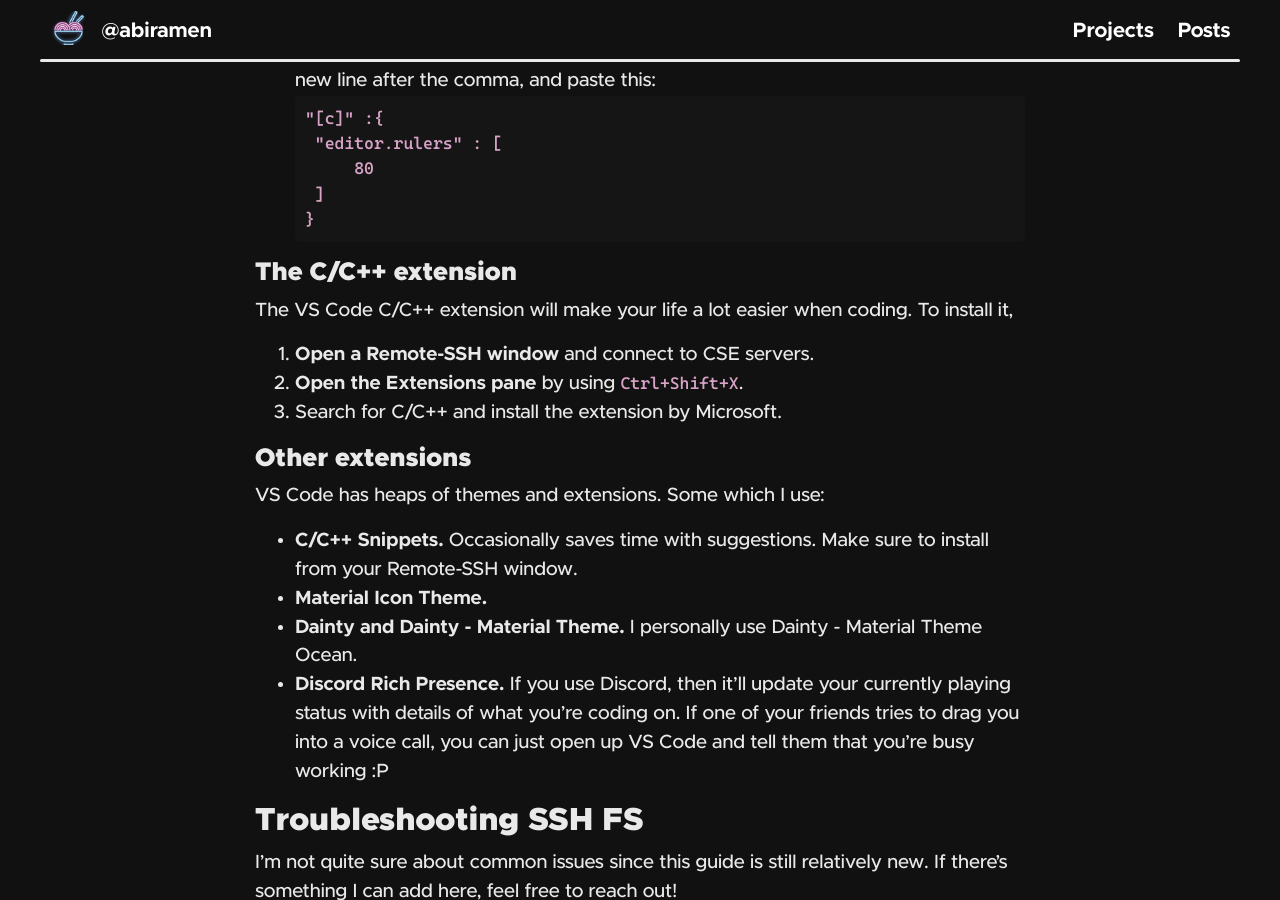
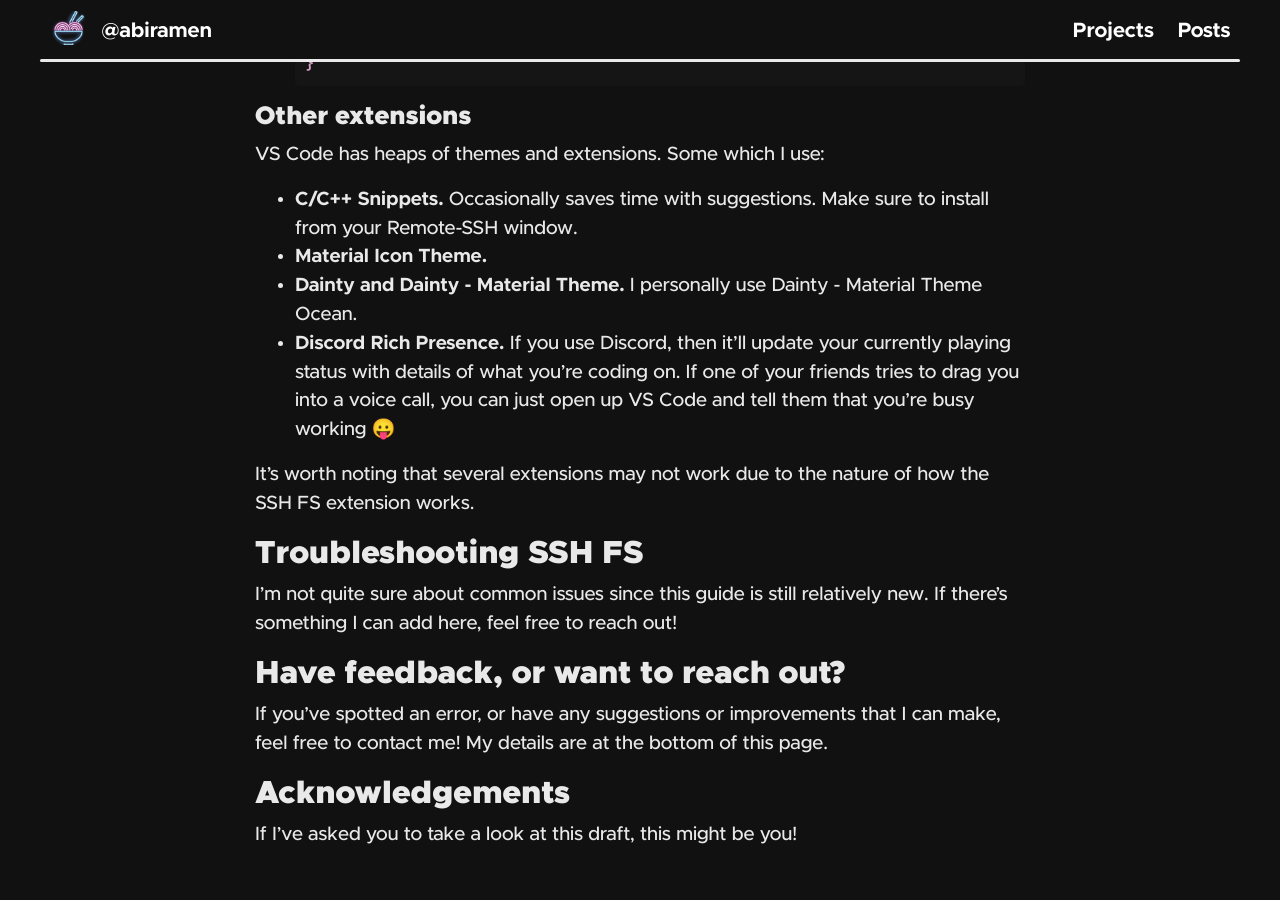
Before and after one commit to jeffreydyao/abiramen.github.io, a Jekyll site: the page built from _posts/2021-08-28-cse-setup.md, in a window 1280 px wide and 900 px high, scrolled down 10384 px. Built offline with Jekyll 4.4.1, drawn with Linux system fonts in a browser that asks for light colours; nearby versions of some CDN libraries; comment, search, counter and statistics services are not loaded; some of the changed text lies outside the part shown.

Commit message:
Make some minor updates to drafts

````diff
--- a/_posts/2021-08-28-cse-setup.md
+++ b/_posts/2021-08-28-cse-setup.md
@@ -11,13 +12,9 @@
 {: .alert .alert-red}
 This post is still in draft mode! If you've stumbled upon this, come back in a day or two if you're eager to try it out, and don't share it around quite yet.
 
-{: .alert}
-If you followed the pre-August 2021 version of this guide, you may want to consider following these updated instructions. The old version is unreliable during exam periods due to the load it places on CSE servers, and will likely become unsupported by CSE eventually.
-
 We're going to be setting up a text editor called Visual Studio Code, or VS Code, to remotely work on the CSE computers without needing a VNC client!
 
 ## Why are we doing this?
-
 You've likely used a program called TigerVNC to connect to the School of CSE's computers before, which provides you a visual interface with a full desktop environment, very similar to the experience you would get out of sitting in front of a physical computer on campus. [^1]
 
 [^1]: ah yes, back in the good old days where this was actually possible 😔
@@ -136,7 +133,7 @@
 1. **You'll be asked where you want to save the key.** Leave this blank, and press <kbd>Enter</kbd>.
 1. **You'll be asked to set a password.** Leave this blank, and press <kbd>Enter</kbd> again. Do the same when you are asked to confirm it.
 
-Your computer has now generated two files: `id_rsa` and `id_rsa.pub`. The `id_rsa.pub` file is what's called a public key, while `id_rsa` is a private key. **Never share (or really, even open) your private key.** It's called a private key for a reason ~~(that is, because you should share it with the world :P)~~.
+Your computer has now generated two files: `id_rsa` and `id_rsa.pub`. The `id_rsa.pub` file is what's called a public key, while `id_rsa` is a private key. **Never share (or really, even open) your private key.** It's called a private key for a reason ~~(that is, because you should share it with the world)~~.
 
 ### Part 5: Using the keypair on CSE machines
 For this to work, we need to give the CSE machines the **public** half of your keypair. If you're on Linux/macOS, this should be pretty easy, but if you're on Windows 10, there's a few more steps.
@@ -199,18 +196,14 @@
 }
 ```
 
-### The C/C++ extension
-The VS Code C/C++ extension will make your life a lot easier when coding. To install it,
-1. **Open a Remote-SSH window** and connect to CSE servers.
-1. **Open the Extensions pane** by using `Ctrl+Shift+X`.
-1. Search for C/C++ and install the extension by Microsoft.
-
 ### Other extensions
 VS Code has heaps of themes and extensions. Some which I use:
 - **C/C++ Snippets.** Occasionally saves time with suggestions. Make sure to install from your Remote-SSH window.
 - **Material Icon Theme.**
 - **Dainty and Dainty - Material Theme.** I personally use Dainty - Material Theme Ocean.
-- **Discord Rich Presence.** If you use Discord, then it'll update your currently playing status with details of what you're coding on. If one of your friends tries to drag you into a voice call, you can just open up VS Code and tell them that you're busy working :P
+- **Discord Rich Presence.** If you use Discord, then it'll update your currently playing status with details of what you're coding on. If one of your friends tries to drag you into a voice call, you can just open up VS Code and tell them that you're busy working 😛
+
+It's worth noting that several extensions may not work due to the nature of how the SSH FS extension works.
 
 ## Troubleshooting SSH FS
 I'm not quite sure about common issues since this guide is still relatively new. If there's something I can add here, feel free to reach out!
````
Also changed, not shown: other parts of _posts/2021-08-28-cse-setup.md (+2 -1 lines), _posts/2020-09-18-cse-setup-old.md (+4 -4 lines).
